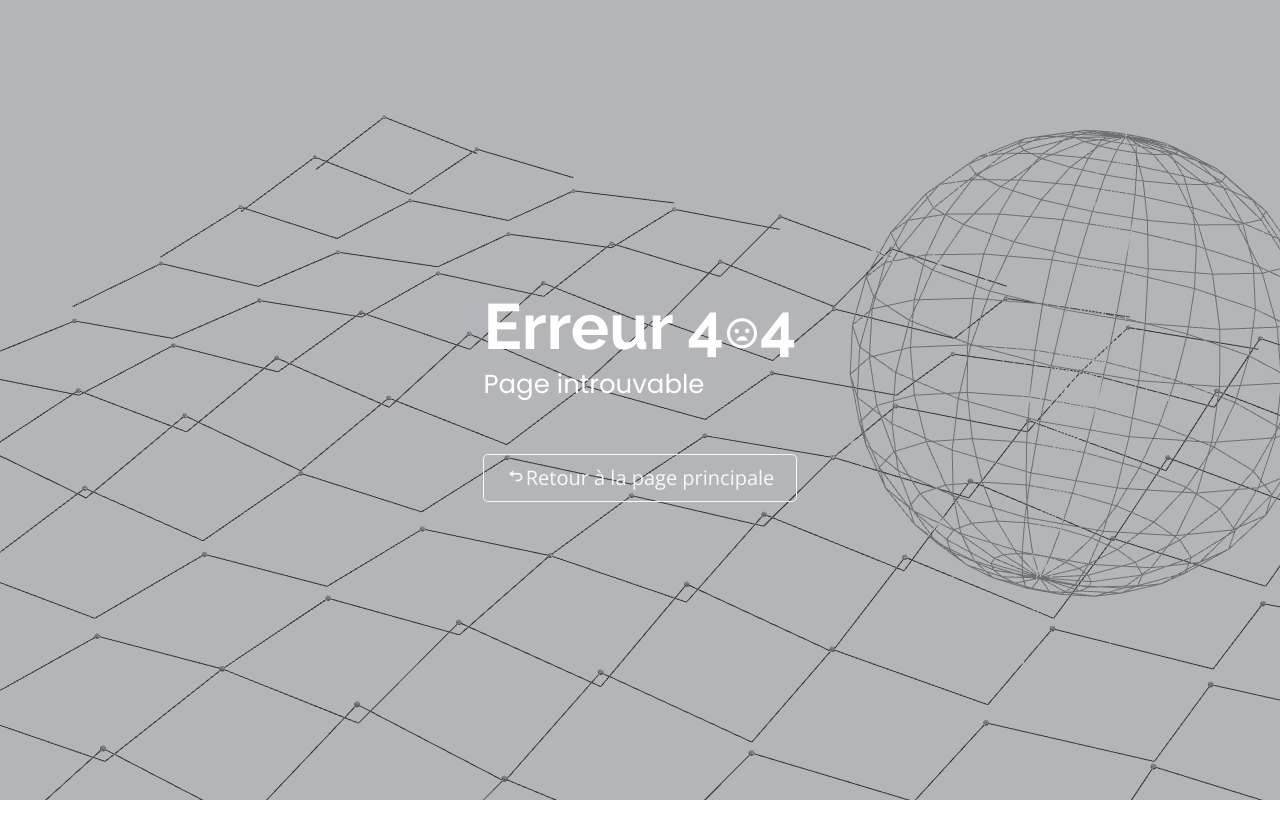
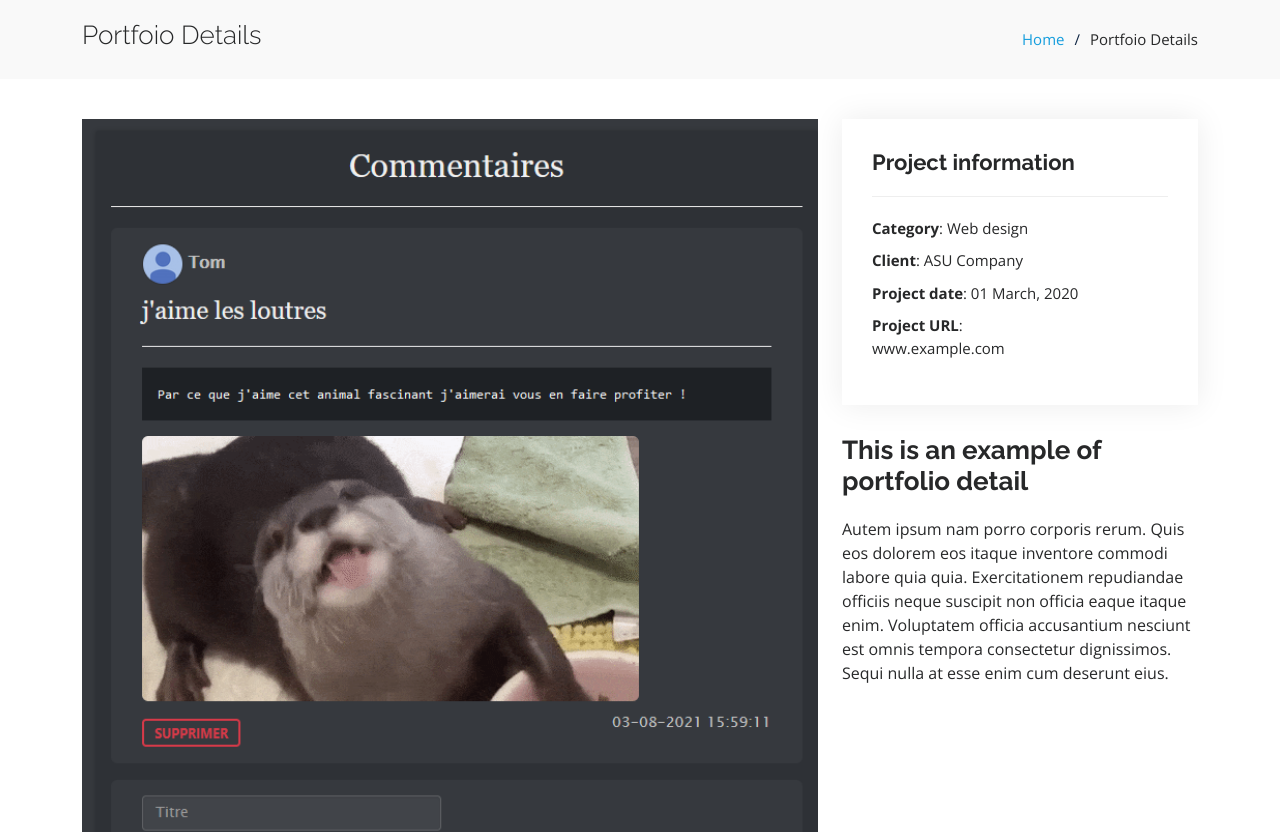
Before and after one commit to Frozox/Portfolio, a React (Create React App) app: page /projets/facebook-lpprism in a window 1280 px wide. Before the commit this address led to /404. Shown: the top 832 px of the page. Before the commit the page ends 800 px from the top, so only its background shows below. Built offline with nearby package versions, Linux system fonts and the light colour scheme.

Commit message:
Fix build failed, UPD portfolio url
- fix npm audit for failed build
- add robots.txt
- optimize url name

```diff
--- a/public/data.json
+++ b/public/data.json
@@ -120,7 +120,7 @@
         },
         {
           "name": "Laravel",
-          "percent": 60
+          "percent": 80
         },
         {
           "name": "Ionic",
@@ -224,13 +224,13 @@
         "environement": "PL/SQL, Oracle, Java Maven, Windows"
       }
     ],
-    "resumedownload": "/CVs/CV_Tom_Cuillandre_2021_ESGI.pdf"
+    "resumedownload": "/assets/pdf/CV_Tom_Cuillandre_2021_ESGI.pdf"
   },
   "portfolio": {
     "description": "Quelques projets que j'aimerai partager avec vous",
     "projects": [
       {
-        "id": 0,
+        "id": "pointk-geeps",
         "name": "Pointk",
         "filter": "filter-webapp",
         "thumbnail": "/assets/img/portfolio/thumbnails/pointk.png",
@@ -238,7 +238,7 @@
         "details": {}
       },
       {
-        "id": 1,
+        "id": "facebook-lpprism",
         "name": "Facebook",
         "filter": "filter-web",
         "thumbnail": "/assets/img/portfolio/thumbnails/facebook.png",
@@ -246,7 +246,7 @@
         "details": {}
       },
       {
-        "id": 2,
+        "id": "portfolio",
         "name": "Portfolio",
         "filter": "filter-webapp",
         "thumbnail": "/assets/img/portfolio/thumbnails/portfolio.png",
@@ -254,8 +254,8 @@
         "details": {}
       },
       {
-        "id": 3,
-        "name": "No Limite",
+        "id": "no-limit",
+        "name": "No Limit",
         "filter": "filter-other",
         "thumbnail": "/assets/img/portfolio/thumbnails/nolimite.png",
         "image": "/assets/img/portfolio/images/nolimite.png",
@@ -264,13 +264,13 @@
     ]
   },
   "testimonials": {
-    "description": "témoignages description",
+    "description": "",
     "comments": [
       {
-        "texte": "1er commentaire",
+        "texte": "",
         "image": "",
-        "name": "Matt Brandon",
-        "status": "Entrepreneur"
+        "name": "",
+        "status": ""
       }
     ]
   }
--- a/src/Components/EmailForm.js
+++ b/src/Components/EmailForm.js
@@ -1,5 +1,5 @@
 import React, { Component } from 'react';
-import emailjs from 'emailjs-com';
+import emailjs from '@emailjs/browser';
 import ReCAPTCHA from 'react-google-recaptcha';
 import $ from 'jquery';
 
--- a/src/Components/Header.js
+++ b/src/Components/Header.js
@@ -8,7 +8,7 @@ class Header extends Component {
          var image = this.props.data.image;
          var networks = this.props.data.social.map(network => {
             return (
-               <a key={network.name} className={network.name} href={network.url} target="_blank"><i className={network.className}></i></a>
+               <a key={network.name} className={network.name} href={network.url} target="_blank" rel="noopener noreferrer"><i className={network.className}></i></a>
             );
          });
       }
@@ -18,7 +18,7 @@ class Header extends Component {
             <div className="d-flex flex-column">
                <div className="profile">
                   <img src={image} alt="" className="img-fluid rounded-circle" />
-                  <h1 className="text-light"><a href="index.html">{name}</a></h1>
+                  <h1 className="text-light">{name}</h1>
                   <div className="social-links mt-3 text-center">
                      {networks}
                   </div>
--- a/src/Components/Portfolio.js
+++ b/src/Components/Portfolio.js
@@ -13,7 +13,7 @@ class Portfolio extends Component {
                                 <img src={project.thumbnail} className="img-fluid portfolio-img" alt="" />
                             </a>
                             <div className="portfolio-links">
-                                <a href={`/portfolio/${project.id}`}><i className="bx bx-comment-detail"></i></a>
+                                <a href={`/projets/${project.id}`}><i className="bx bx-comment-detail"></i></a>
                             </div>
                         </div>
                     </div>
--- a/src/Components/Resume.js
+++ b/src/Components/Resume.js
@@ -37,7 +37,7 @@ class Resume extends Component {
                     <div className="row">
                         <div className="col-lg-12">
                             <div className="text-center">
-                                <a className="btn btn-outline-dark btn-lg" href={resumedownload} target="_blank"><i className='bx bxs-download' ></i><span>Télécharger mon CV</span></a>
+                                <a className="btn btn-outline-dark btn-lg" href={resumedownload} target="_blank" rel="noopener noreferrer"><i className='bx bxs-download' ></i><span>Télécharger mon CV</span></a>
                             </div>
                         </div>
                     </div>
--- a/src/Pages/App.js
+++ b/src/Pages/App.js
@@ -61,7 +61,7 @@ class App extends Component {
           {/* <Testimonials /> */}
           <Contact data={this.state.data.main} />
         </div>
-        <Footer />
+        {/* <Footer /> */}
         <a href="/#" className="back-to-top d-flex align-items-center justify-content-center"><i
           className="bi bi-arrow-up-short"></i></a>
         <Helmet>
--- a/src/Pages/PortfolioDetails.js
+++ b/src/Pages/PortfolioDetails.js
@@ -32,14 +32,14 @@ class PortfolioDetails extends Component {
   render() {
     var id = this.props.match.params.id;
     if (this.state.data.projects) {
-      var projects = this.state.data.projects;
+      var project = this.state.data.projects.find(pj => pj.id === id);
 
-      if (id > projects.length - 1) {
+      if(!project){
         return <Redirect to="/404" />;
       }
     }
 
-    return this.state.data.projects ? (
+    return project ? (
       <div className="className">
         <section id="breadcrumbs" className="breadcrumbs">
           <div className="container">
@@ -47,7 +47,7 @@ class PortfolioDetails extends Component {
               <h2>Portfoio Details</h2>
               <ol>
                 <li>
-                  <a href="index.html">Home</a>
+                  <a href="/">Home</a>
                 </li>
                 <li>Portfoio Details</li>
               </ol>
@@ -63,13 +63,13 @@ class PortfolioDetails extends Component {
                 <div className="portfolio-details-slider swiper-container">
                   <div className="swiper-wrapper align-items-center">
                   <div className="swiper-slide">
-                    <img src={projects[id].image} alt=""/>
+                    <img src={project.image} alt=""/>
                   </div>
                   <div className="swiper-slide">
-                    <img src={projects[id].image} alt=""/>
+                    <img src={project.image} alt=""/>
                   </div>
                   <div className="swiper-slide">
-                    <img src={projects[id].image} alt=""/>
+                    <img src={project.image} alt=""/>
                   </div>
                 </div>
                 <div className="swiper-pagination"></div>
@@ -91,7 +91,7 @@ class PortfolioDetails extends Component {
                   </li>
                   <li>
                     <strong>Project URL</strong>:{" "}
-                    <a href="#">www.example.com</a>
+                    <p>www.example.com</p>
                   </li>
                 </ul>
               </div>
--- a/src/routes.js
+++ b/src/routes.js
@@ -9,7 +9,7 @@ const Routes = () => {
     return (
         <Switch>
             <Route exact path='/' component={App}></Route>
-            <Route exact path='/portfolio/:id(\d+)' component={PortfolioDetails}></Route>
+            <Route exact path='/projets/:id' component={PortfolioDetails}></Route>
             <Route exact path='/404' component={NotFound}></Route>
             <Redirect to='/404' />
         </Switch>
```
Also changed, not shown: package.json (+14 -2 lines), public/robots.txt (added), 2 other files (tests, documents, lock files or other folders).
